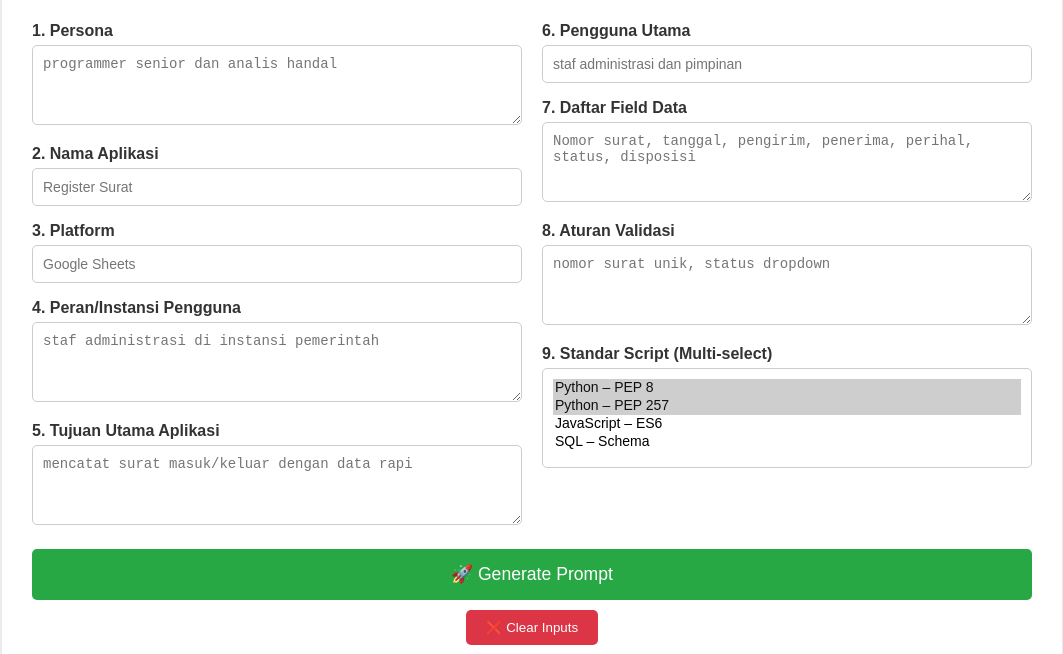
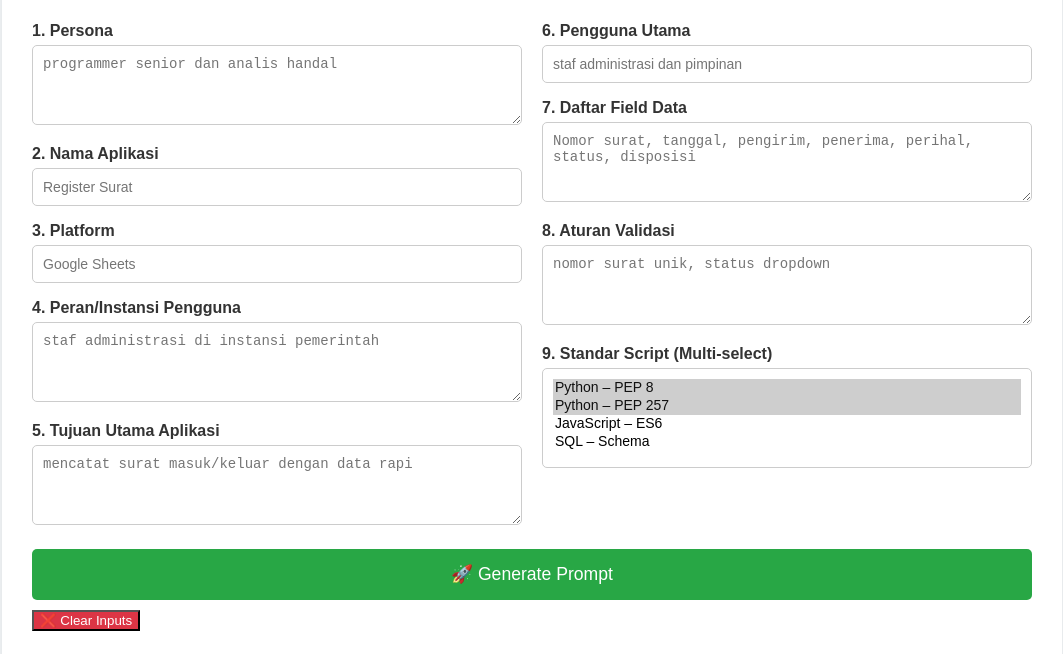
Before and after one commit to aidaa-ai/prompt-generator-Aplikasi, a plain HTML site: page generate.html in a window 1280 px wide. Shown: the part 146-800 px from the top of the page, without its empty margins (108-1171 px from the left). Drawn offline with Linux system fonts and the light colour scheme.

Commit message:
Refactor button layout in generate.html

```diff
--- a/generate.html
+++ b/generate.html
@@ -73,17 +73,15 @@
             </div>
         </form>
 
-        <button id="generate-button" type="button" onclick="generatePrompt()">
-            🚀 Generate Prompt
-        </button>
+        <div class="button-grid">
+            <button id="generate-button" type="button" onclick="generatePrompt()">
+                🚀 Generate Prompt
+            </button>
 
-        <div class="action-buttons">
              <button type="button" class="secondary" onclick="clearInputs()">
                 ❌ Clear Inputs
             </button>
         </div>
-
-
         <div class="output-container" id="output-section">
             <h2>Output Prompt Final</h2>
             <div class="output-grid">
```
